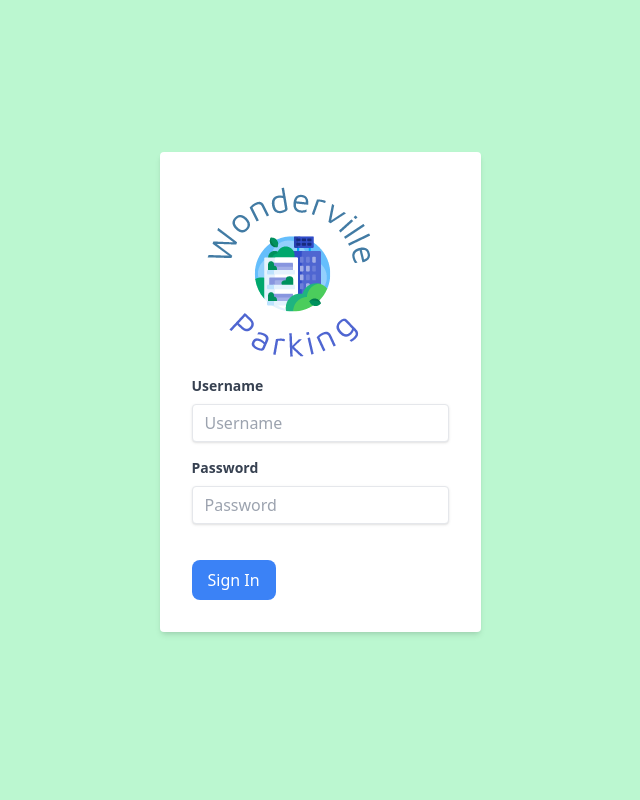
After one commit to afesta12/CityParking, a PHP site: page /adminlogin.php in a window 1280 px wide. The commit adds this page. Shown: the whole page, without its empty margins (320-960 px from the left). Run offline with PHP 8.4, Linux system fonts and the light colour scheme; some libraries are stand-ins or nearby versions.

Commit message:
basic styling

```diff
--- /dev/null
+++ b/adminlogin.php
@@ -0,0 +1,38 @@
+<!DOCTYPE html>
+<html lang="en">
+<head>
+    <meta charset="UTF-8">
+    <meta name="viewport" content="width=device-width, initial-scale=1.0">
+    <title>City Parking</title>
+
+    <!-- Tailwind CSS CDN -->
+    <script src="https://cdn.tailwindcss.com"></script>
+</head>
+<body>
+
+    <main class="flex flex-col items-center justify-center h-screen w-screen bg-green-200">
+        <!-- Admin login  -->
+        <form class="bg-white shadow-md rounded px-8 pt-6 pb-8 mb-4">
+        <img src="/images/wondervilleLogo.png" alt="">
+            <div class="mb-4">
+                <label class="block text-gray-700 text-sm font-bold mb-2" for="username">
+                    Username
+                </label>
+                <input class="shadow appearance-none border rounded w-full py-2 px-3 text-gray-700 leading-tight focus:outline-none focus:shadow-outline" id="username" type="text" placeholder="Username">
+            </div>
+            <div class="mb-6">
+                <label class="block text-gray-700 text-sm font-bold mb-2" for="password">
+                    Password
+                </label>
+                <input class="shadow appearance-none border rounded w-full py-2 px-3 text-gray-700 mb-3 leading-tight focus:outline-none focus:shadow-outline" id="password" type="password" placeholder="Password">
+            </div>
+            <div class="flex items-center justify-between">
+                <button class="bg-blue-500 hover:bg-blue-700 text-white py-2 px-4 rounded-lg focus:outline-none focus:shadow-outline" type="button">
+                    Sign In
+                </button>
+            </div>
+        </form>
+    </main>
+
+</body>
+</html>
```
Also changed, not shown: index.php (+23 -0 lines), images/wondervilleLogo.png (added).
